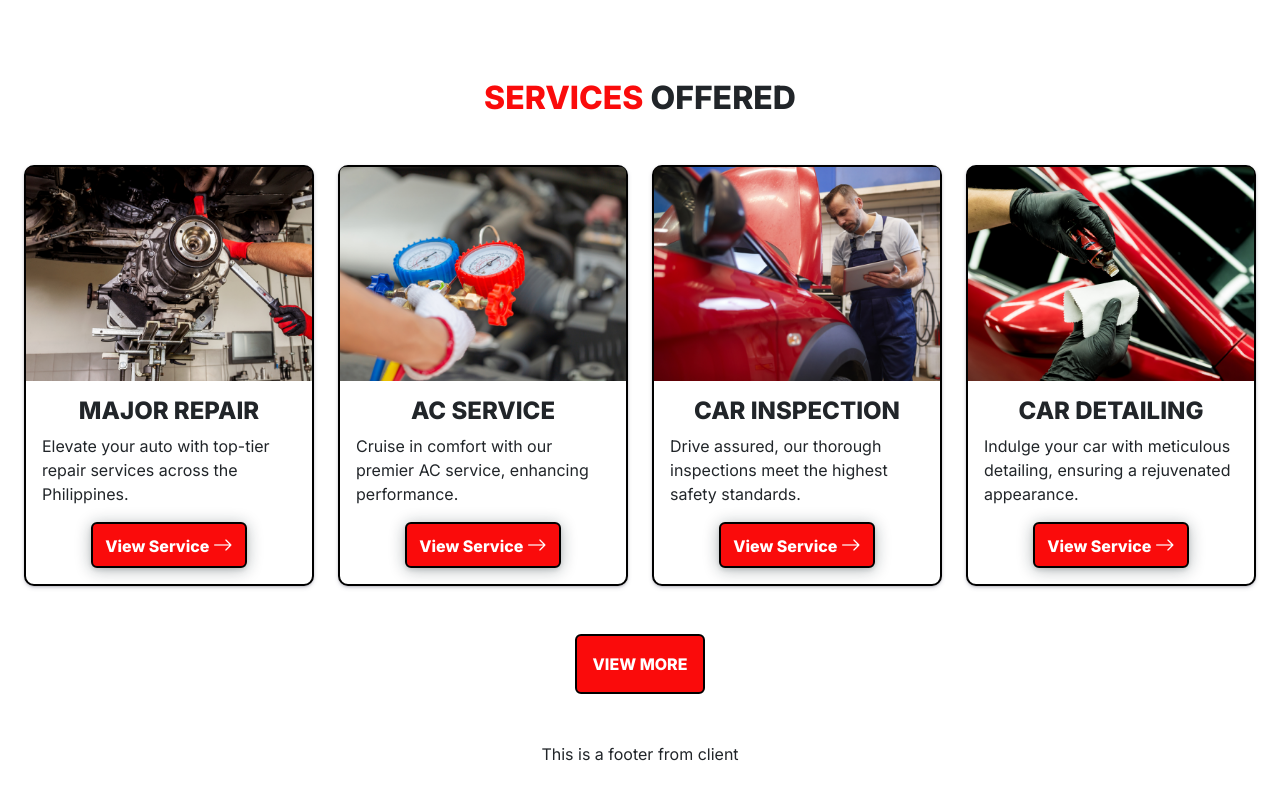
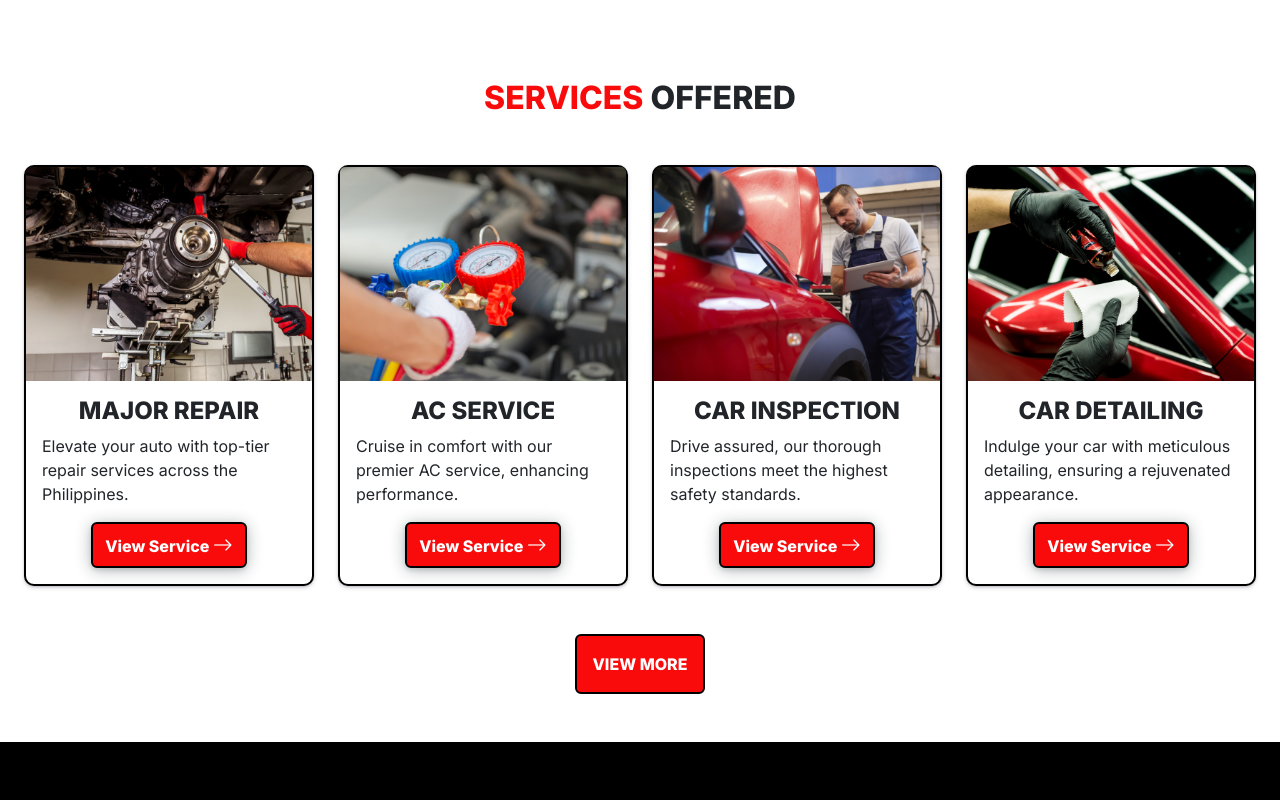
Before and after one commit to jaspherbagor/AutoConnect, a React (Create React App) app in the folder front-end/: page / in a window 1280 px wide. Shown: the part 705-1505 px from the top of the page. Built offline with nearby package versions, Linux system fonts and the light colour scheme.

Commit message:
added a footer section

```diff
--- a/front-end/src/components/layouts/client/footer.jsx
+++ b/front-end/src/components/layouts/client/footer.jsx
@@ -3,7 +3,9 @@ import React from 'react';
 const ClientFooter = () => {
   return (
     <div>
-        <p>This is a footer from client</p>
+        <section className="footer container-fluid px-md-4 px-sm-4 px-2 py-5 bg-black">
+
+        </section>
     </div>
   )
 }
```
